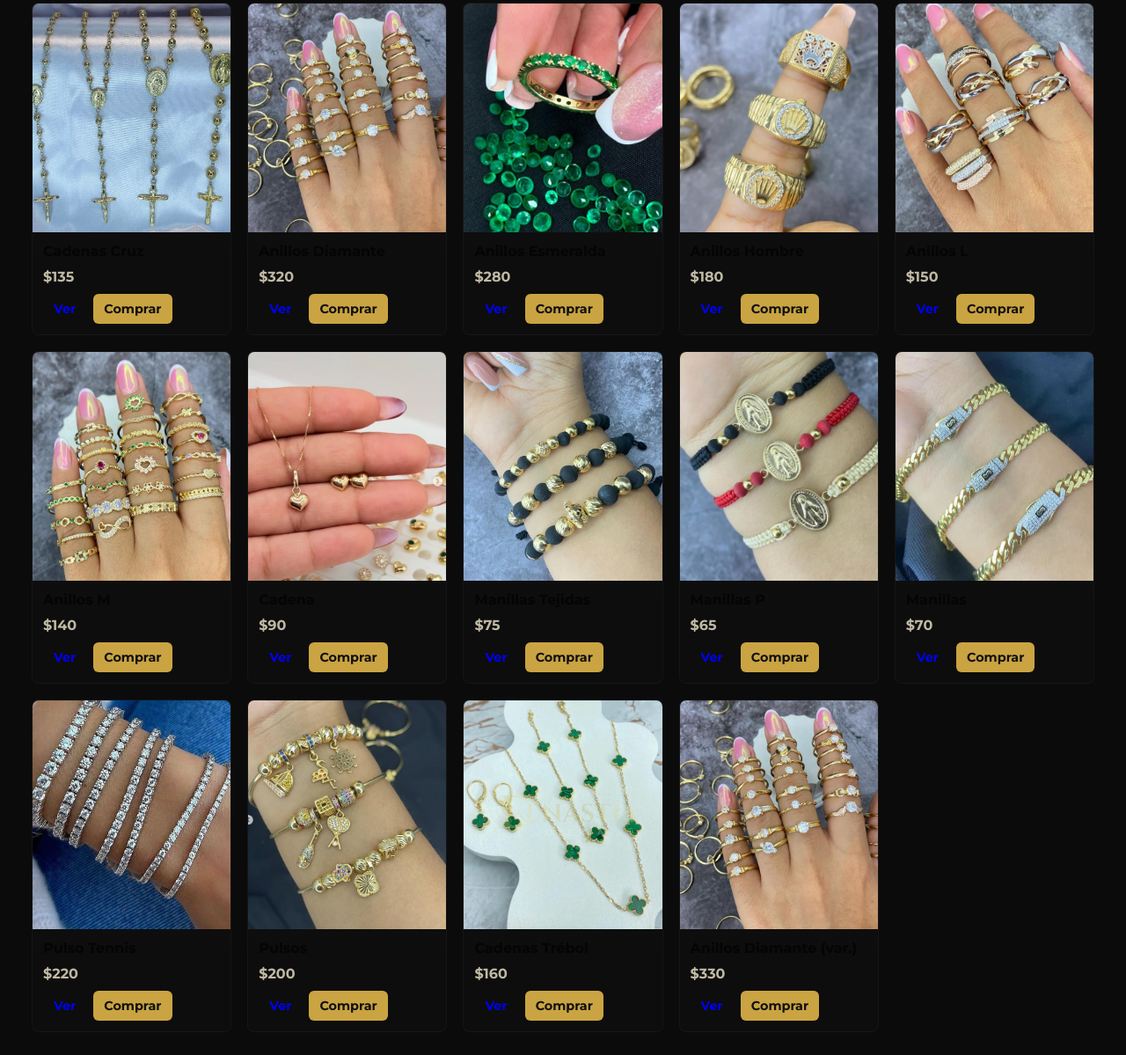
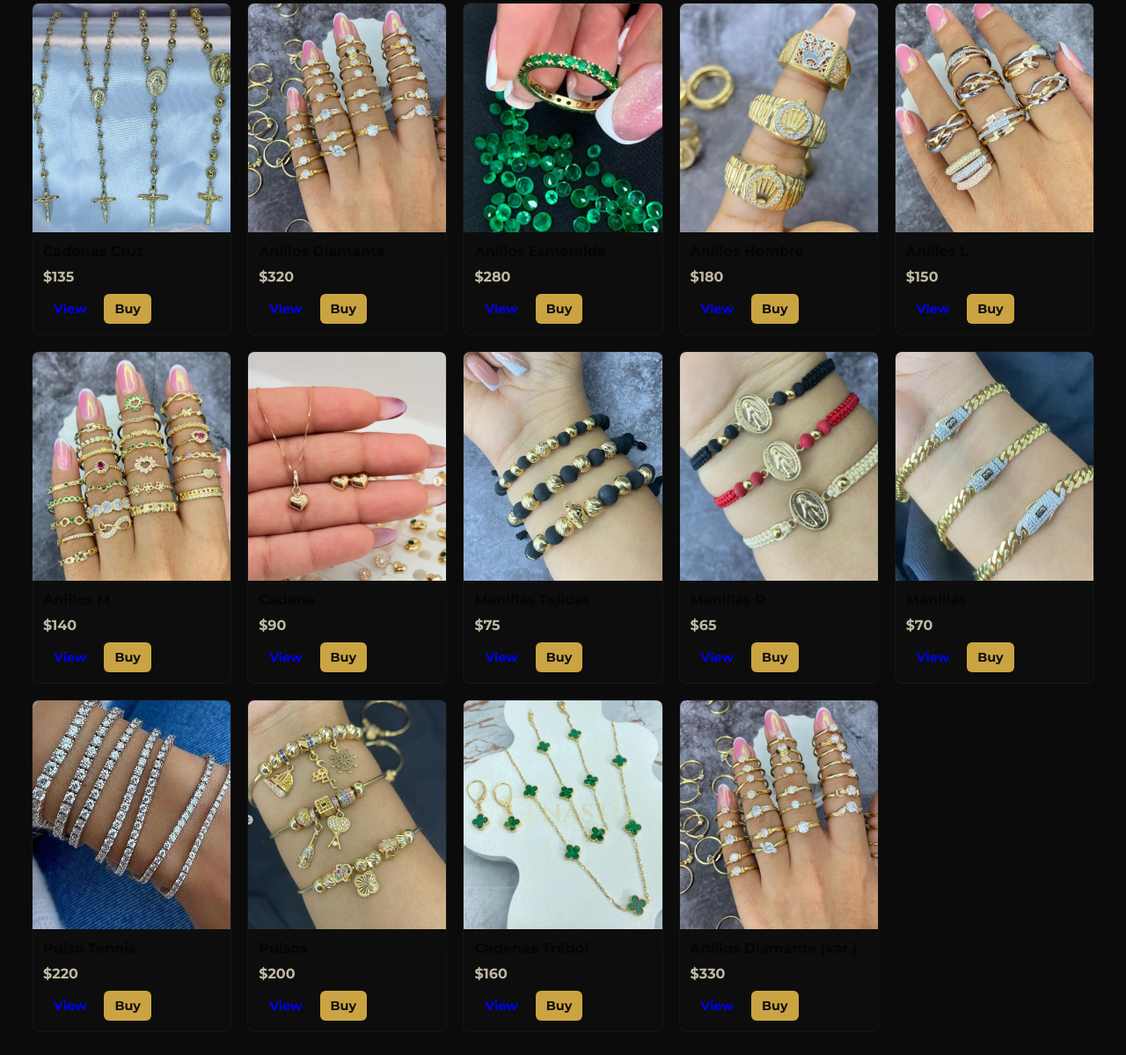
Before and after one commit to ALFA21-desing/project, a plain HTML site: page website/catalogo.html in a window 1280 px wide. Shown: the part 493-1692 px from the top of the page at 88% size. Drawn offline with nearby package versions, Linux system fonts and the light colour scheme.

Commit message:
design update and letters

```diff
--- a/website/catalogo.html
+++ b/website/catalogo.html
@@ -24,7 +24,7 @@
    <div class="top-header">
       <img src="assets/LO.ico" alt="Logo obelisco" class="logo" /> <!-- Company logo image -->
       <h1><a href="index.html" style="color:inherit;text-decoration:none;cursor:pointer">Jewelry obelisco</a></h1> <!-- Company name -->
-      <input type="search" placeholder="Buscar..." /> <!-- Search input field -->
+      <input type="search" placeholder="Search..." /> <!-- Search input field -->
       <a href="cart.html" style="color:var(--text);text-decoration:none;margin-left:8px">Cart (<span id="cart-count">0</span>)</a>
       <button class="menu-toggle" aria-label="Toggle menu">&#9776;</button> <!-- Hamburger menu button for mobile -->
     </div>
@@ -42,9 +42,9 @@
 
   <section class="hero">
     <div class="hero-inner">
-      <h2>Catálogo · Jewelry obelisco</h2>
-      <p>Selecciona una categoría y descubre piezas únicas.</p>
-      <a class="btn primary" href="catalogo.html">Ver productos</a>
+      <h2>Catalog · Jewelry obelisco</h2>
+      <p>Select a category and discover unique pieces.</p>
+      <a class="btn primary" href="catalogo.html">View Products</a>
     </div>
   </section>
 
@@ -59,8 +59,8 @@
           <p class="product-title">Cadenas Cruz</p>
           <p class="product-price">$135</p>
           <div class="product-actions">
-            <a class="btn" href="detalle.html">Ver</a>
-            <a class="btn primary" href="#" data-add="true">Comprar</a>
+            <a class="btn" href="detalle.html">View</a>
+            <a class="btn primary" href="#" data-add="true">Buy</a>
           </div>
         </div>
       </div>
@@ -71,8 +71,8 @@
           <p class="product-title">Anillos Diamante</p>
           <p class="product-price">$320</p>
           <div class="product-actions">
-            <a class="btn" href="detalle.html">Ver</a>
-            <a class="btn primary" href="#" data-add="true">Comprar</a>
+            <a class="btn" href="detalle.html">View</a>
+            <a class="btn primary" href="#" data-add="true">Buy</a>
           </div>
         </div>
       </div>
@@ -83,8 +83,8 @@
           <p class="product-title">Anillos Esmeralda</p>
           <p class="product-price">$280</p>
           <div class="product-actions">
-            <a class="btn" href="detalle.html">Ver</a>
-            <a class="btn primary" href="#" data-add="true">Comprar</a>
+            <a class="btn" href="detalle.html">View</a>
+            <a class="btn primary" href="#" data-add="true">Buy</a>
           </div>
         </div>
       </div>
@@ -95,8 +95,8 @@
           <p class="product-title">Anillos Hombre</p>
           <p class="product-price">$180</p>
           <div class="product-actions">
-            <a class="btn" href="detalle.html">Ver</a>
-            <a class="btn primary" href="#" data-add="true">Comprar</a>
+            <a class="btn" href="detalle.html">View</a>
+            <a class="btn primary" href="#" data-add="true">Buy</a>
           </div>
         </div>
       </div>
@@ -107,8 +107,8 @@
           <p class="product-title">Anillos L</p>
           <p class="product-price">$150</p>
           <div class="product-actions">
-            <a class="btn" href="detalle.html">Ver</a>
-            <a class="btn primary" href="#" data-add="true">Comprar</a>
+            <a class="btn" href="detalle.html">View</a>
+            <a class="btn primary" href="#" data-add="true">Buy</a>
           </div>
         </div>
       </div>
@@ -119,8 +119,8 @@
           <p class="product-title">Anillos M</p>
           <p class="product-price">$140</p>
           <div class="product-actions">
-            <a class="btn" href="detalle.html">Ver</a>
-            <a class="btn primary" href="#" data-add="true">Comprar</a>
+            <a class="btn" href="detalle.html">View</a>
+            <a class="btn primary" href="#" data-add="true">Buy</a>
           </div>
         </div>
       </div>
@@ -131,8 +131,8 @@
           <p class="product-title">Cadena</p>
           <p class="product-price">$90</p>
           <div class="product-actions">
-            <a class="btn" href="detalle.html">Ver</a>
-            <a class="btn primary" href="#" data-add="true">Comprar</a>
+            <a class="btn" href="detalle.html">View</a>
+            <a class="btn primary" href="#" data-add="true">Buy</a>
           </div>
         </div>
       </div>
@@ -143,8 +143,8 @@
           <p class="product-title">Manillas Tejidas</p>
           <p class="product-price">$75</p>
           <div class="product-actions">
-            <a class="btn" href="detalle.html">Ver</a>
-            <a class="btn primary" href="#" data-add="true">Comprar</a>
+            <a class="btn" href="detalle.html">View</a>
+            <a class="btn primary" href="#" data-add="true">Buy</a>
           </div>
         </div>
       </div>
@@ -155,8 +155,8 @@
           <p class="product-title">Manillas P</p>
           <p class="product-price">$65</p>
           <div class="product-actions">
-            <a class="btn" href="detalle.html">Ver</a>
-            <a class="btn primary" href="#">Comprar</a>
+            <a class="btn" href="detalle.html">View</a>
+            <a class="btn primary" href="#">Buy</a>
           </div>
         </div>
       </div>
@@ -167,8 +167,8 @@
           <p class="product-title">Manillas</p>
           <p class="product-price">$70</p>
           <div class="product-actions">
-            <a class="btn" href="detalle.html">Ver</a>
-            <a class="btn primary" href="#">Comprar</a>
+            <a class="btn" href="detalle.html">View</a>
+            <a class="btn primary" href="#">Buy</a>
           </div>
         </div>
       </div>
@@ -179,8 +179,8 @@
           <p class="product-title">Pulso Tennis</p>
           <p class="product-price">$220</p>
           <div class="product-actions">
-            <a class="btn" href="detalle.html">Ver</a>
-            <a class="btn primary" href="#">Comprar</a>
+            <a class="btn" href="detalle.html">View</a>
+            <a class="btn primary" href="#">Buy</a>
           </div>
         </div>
       </div>
@@ -191,8 +191,8 @@
           <p class="product-title">Pulsos</p>
           <p class="product-price">$200</p>
           <div class="product-actions">
-            <a class="btn" href="detalle.html">Ver</a>
-            <a class="btn primary" href="#">Comprar</a>
+            <a class="btn" href="detalle.html">View</a>
+            <a class="btn primary" href="#">Buy</a>
           </div>
         </div>
       </div>
@@ -203,8 +203,8 @@
           <p class="product-title">Cadenas Trébol</p>
           <p class="product-price">$160</p>
           <div class="product-actions">
-            <a class="btn" href="detalle.html">Ver</a>
-            <a class="btn primary" href="#">Comprar</a>
+            <a class="btn" href="detalle.html">View</a>
+            <a class="btn primary" href="#">Buy</a>
           </div>
         </div>
       </div>
@@ -215,8 +215,8 @@
           <p class="product-title">Anillos Diamante (var.)</p>
           <p class="product-price">$330</p>
           <div class="product-actions">
-            <a class="btn" href="detalle.html">Ver</a>
-            <a class="btn primary" href="#">Comprar</a>
+            <a class="btn" href="detalle.html">View</a>
+            <a class="btn primary" href="#">Buy</a>
           </div>
         </div>
       </div>
--- a/website/style.css
+++ b/website/style.css
@@ -229,11 +229,11 @@ main {
 
 /* Cart page styles */
 #cart-items { margin: 14px 0; }
-.cart-row{display:grid;grid-template-columns:2fr 80px 120px 120px 80px;gap:12px;align-items:center;padding:12px;border-radius:8px;background:linear-gradient(180deg,rgba(255,255,255,0.01),rgba(255,255,255,0.00));border:1px solid rgba(255,255,255,0.03);margin-bottom:10px;color:#000}
-.cart-title{font-weight:700;color:#000}
-.cart-price, .cart-line{color:#000000}
-.cart-qty input{width:72px;padding:6px;border-radius:6px;border:1px solid rgba(255,255,255,0.04);background:transparent;color:#000}
-.cart-actions button.remove{background:transparent;border:1px solid rgba(255,255,255,0.06);color:#000;padding:6px 8px;border-radius:6px;cursor:pointer}
+.cart-row{display:grid;grid-template-columns:2fr 80px 120px 120px 80px;gap:12px;align-items:center;padding:12px;border-radius:8px;background:linear-gradient(180deg,rgba(255,255,255,0.01),rgba(255,255,255,0.00));border:1px solid rgba(255,255,255,0.03);margin-bottom:10px;color:#fff}
+.cart-title{font-weight:700;color:#fff}
+.cart-price, .cart-line{color:var(--muted)}
+.cart-qty input{width:72px;padding:6px;border-radius:6px;border:1px solid rgba(255,255,255,0.04);background:transparent;color:var(--text)}
+.cart-actions button.remove{background:transparent;border:1px solid rgba(255,255,255,0.06);color:var(--text);padding:6px 8px;border-radius:6px;cursor:pointer}
 .cart-actions button.remove:hover{background:rgba(255,255,255,0.02)}
 
 #cart-total{font-size:1.25rem;color:var(--accent);font-weight:800}
```
Also changed, not shown: website/cart.html (+5 -5 lines), website/contacto.html (+1 -1 lines), website/detalle.html (+4 -4 lines), website/index.html (+12 -12 lines), website/login.html (+11 -11 lines).
